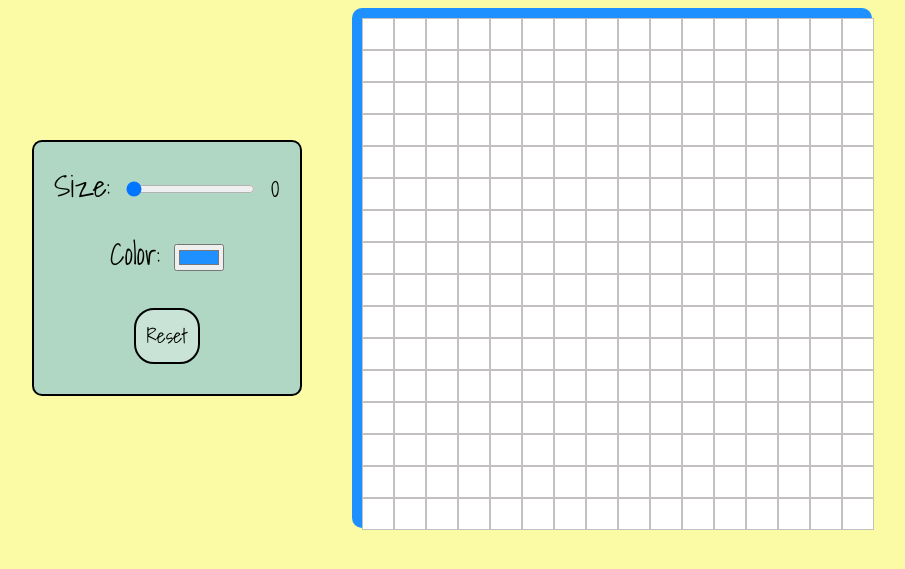
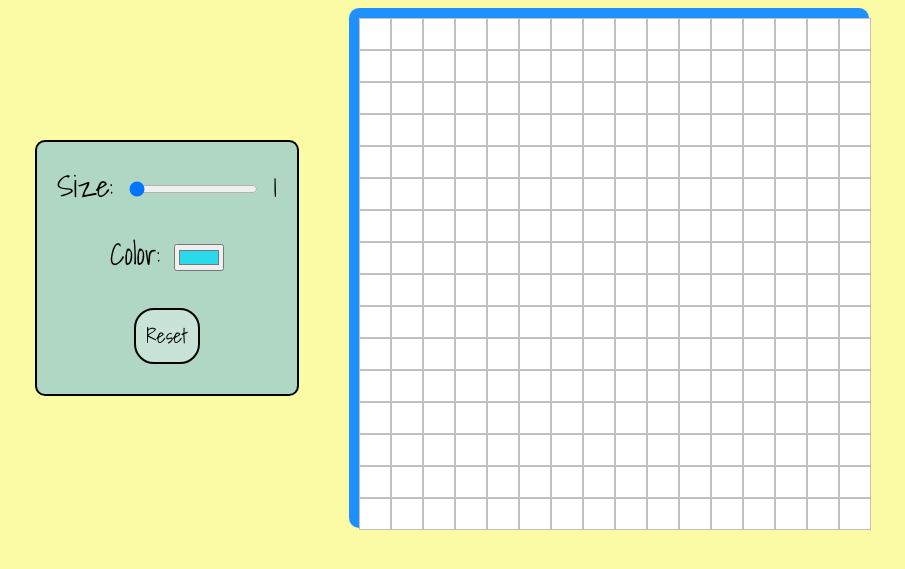
Before and after one commit to carlavid/etch-a-sketch, a plain HTML site: page index.html in a window 1280 px wide. Shown: the part 113-682 px from the top of the page, without its empty margins (188-1093 px from the left). Drawn offline with Linux system fonts and the light colour scheme.

Commit message:
Finalize format

```diff
--- a/index.html
+++ b/index.html
@@ -17,11 +17,11 @@
                 <div class="size-container">
                     <label for="rangeInput">Size:</label>
                     <input type="range" id="rangeInput" min="1" max="100" value="0" class="slider" oninput="amount.value=rangeInput.value">
-                    <output id="amount" name="amount" for="rangeInput">0</output>
+                    <output id="amount" name="amount" for="rangeInput">1</output>
                 </div>
                 <div class="color-container">
                     <label for="favcolor">Color:</label>
-                    <input type="color" id="favcolor" name="favcolor" value="#1E90FF">
+                    <input type="color" id="customColor" name="customColor" value="#2bdaea">
                 </div>
                 <button class="button">Reset</button>
             </div>
```
